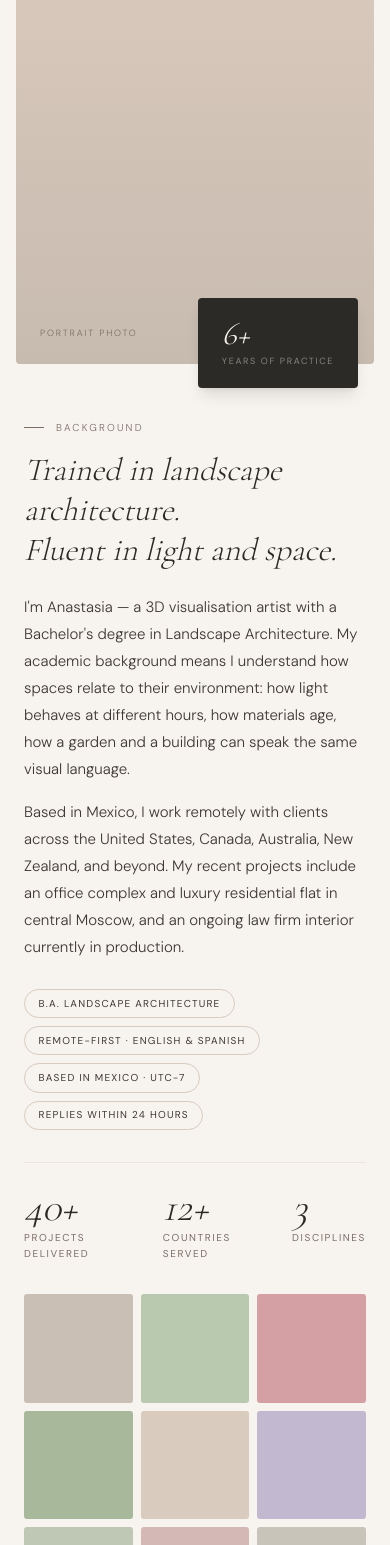
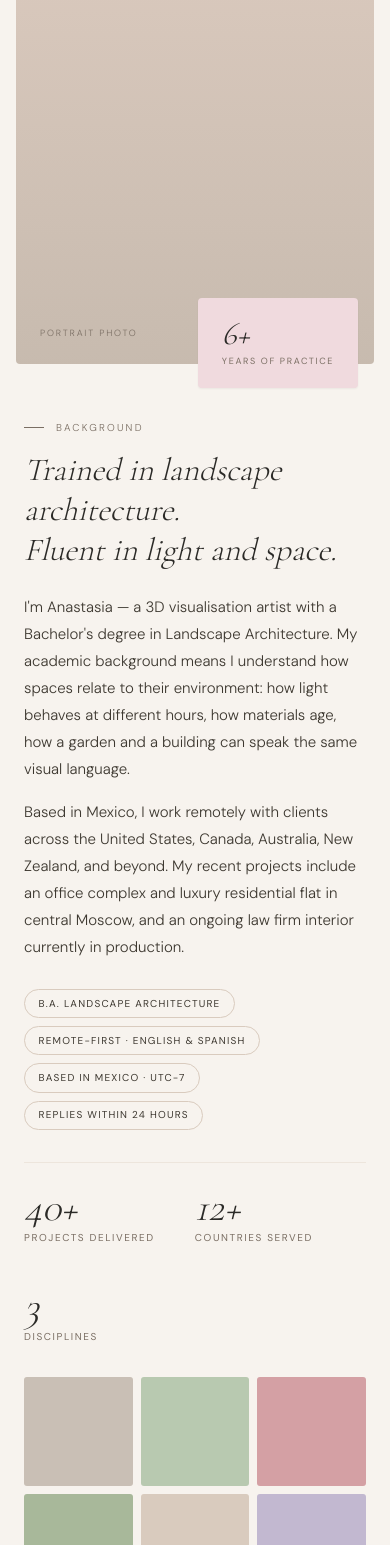
Before and after one commit to juancwxng/anastasia-monzon-3dviz, a Next.js app: page / in a window 390 px wide. Shown: the part 5675-7220 px from the top of the page. Built offline with nearby package versions, Linux system fonts and the light colour scheme; no server answers.

Commit message:
feat: update AboutSection floating badge to dusty-pink palette

```diff
--- a/components/sections/AboutSection.tsx
+++ b/components/sections/AboutSection.tsx
@@ -34,22 +34,20 @@ export default function AboutSection() {
     return () => obs.disconnect();
   }, []);
 
-  // Split headline on literal \n or newline characters into an array of lines
   const headlineLines = aboutHeadline.split(/\\n|\n/);
 
   return (
-   <section
+    <section
       id="about"
       ref={sectionRef}
       aria-labelledby="about-title"
       className="reveal px-6 py-20 md:px-10 md:py-28 lg:px-14 lg:py-32 bg-[#f7f3ee]"
     >
       <div className="grid grid-cols-1 gap-14 md:grid-cols-[1fr_1.1fr] md:gap-20 items-center">
-        {/* Image column */}
+
         {/* ── Image column ── */}
         <div className="relative -mx-2 md:mx-0">
           <div
-            // Use Tailwind aspect-ratio instead of inline styles
             className="w-full rounded-[4px] flex items-end justify-start p-6 aspect-[4/5] md:aspect-[3/4]"
             style={{
               background: 'linear-gradient(180deg, rgba(232,197,192,0.15) 0%, rgba(43,42,39,0.1) 100%), #d9cbbe',
@@ -61,20 +59,18 @@ export default function AboutSection() {
             </span>
           </div>
 
-          {/* ── The Floating Badge ── */}
-          {/* Mobile: Tucked to the right so it doesn't cause horizontal scrollbar */}
-          {/* Desktop: Pushed aggressively out to the right (-right-10) for that premium overlap */}
-          <div className="absolute -bottom-6 right-4 md:-bottom-8 md:-right-10 bg-[#2b2a27] text-[#f7f3ee] p-5 px-6 rounded-[4px] z-10 shadow-lg">
+          {/* ── Floating Badge — delicate dusty-pink ── */}
+          <div className="absolute -bottom-6 right-4 md:-bottom-8 md:-right-10 bg-[#f0dade] text-[#2b2a27] p-5 px-6 rounded-[4px] z-10 shadow-sm">
             <p className="font-serif text-[2rem] italic font-light leading-none mb-[0.2rem]">
               {aboutBadgeNum}
             </p>
-            <p className="text-[0.5625rem] tracking-[0.18em] uppercase text-[rgba(247,243,238,0.45)] font-normal">
+            <p className="text-[0.5625rem] tracking-[0.18em] uppercase text-[#7a6e63] font-normal">
               {aboutBadgeLabel}
             </p>
           </div>
         </div>
 
-        {/* Content column */}
+        {/* ── Content column ── */}
         <div>
           <p
             className="text-[0.625rem] tracking-[0.22em] uppercase text-[#7a6e63] flex items-center gap-3 mb-[0.875rem]
@@ -83,7 +79,6 @@ export default function AboutSection() {
             {aboutEyebrow}
           </p>
 
-          {/* Headline rendered as individual <span> blocks — no whiteSpace pre-line */}
           <h2
             id="about-title"
             className="font-serif text-[2rem] font-light italic text-[#2b2a27] leading-[1.25] mb-6"
@@ -116,7 +111,7 @@ export default function AboutSection() {
 
           {/* Stats */}
           <div
-            className="flex gap-10 pt-6 border-t border-[#ede5dc] max-xs:flex-wrap max-xs:gap-5"
+            className="flex gap-10 pt-6 border-t border-[#ede5dc] flex-wrap"
             aria-label="Key figures"
           >
             {aboutStats.map((s) => (
@@ -131,7 +126,7 @@ export default function AboutSection() {
             ))}
           </div>
 
-          {/* Instagram thumbnails — stable keys using bgColor value */}
+          {/* Instagram thumbnails */}
           {igThumbs && igThumbs.length > 0 && (
             <div
               className="grid grid-cols-3 gap-2 mt-8"
```
